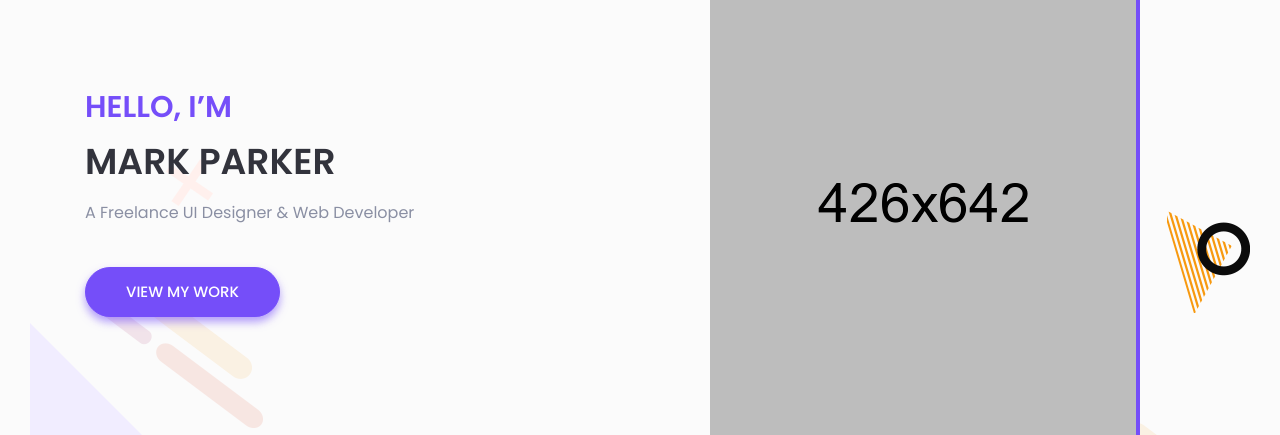
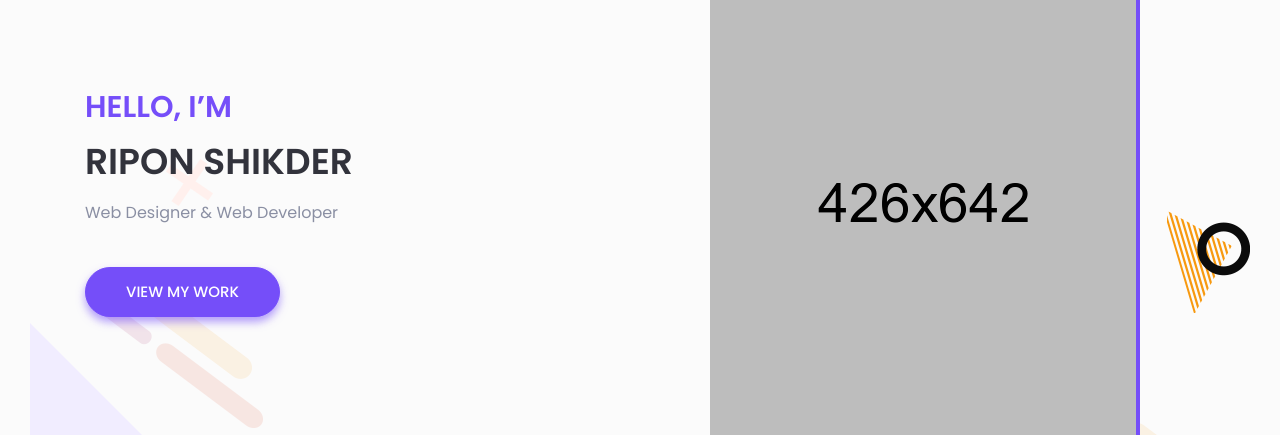
Before and after one commit to ripon-coder/portfolio, a plain HTML site: page index.html in a window 1280 px wide. Shown: the part 252-687 px from the top of the page. Drawn offline with Linux system fonts and the light colour scheme; files whose address does not match are found by name.

Commit message:
update name

```diff
--- a/index.html
+++ b/index.html
@@ -125,8 +125,8 @@
                     <div class="col-xl-5 col-lg-6">
                         <div class="header-content-right">
                             <h4 class="sub-title">Hello, I’m</h4>
-                            <h1 class="title">Mark Parker</h1>
-                            <p>A Freelance UI Designer & Web Developer</p>
+                            <h1 class="title">Ripon Shikder</h1>
+                            <p>Web Designer & Web Developer</p>
                             <a class="main-btn" href="#work">View my Work</a>
                         </div> <!-- header content right -->
                     </div>
```
